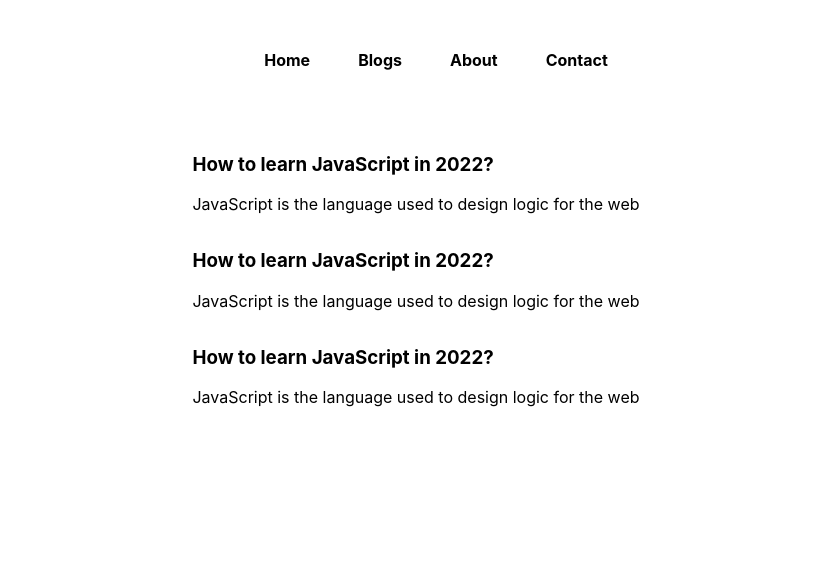
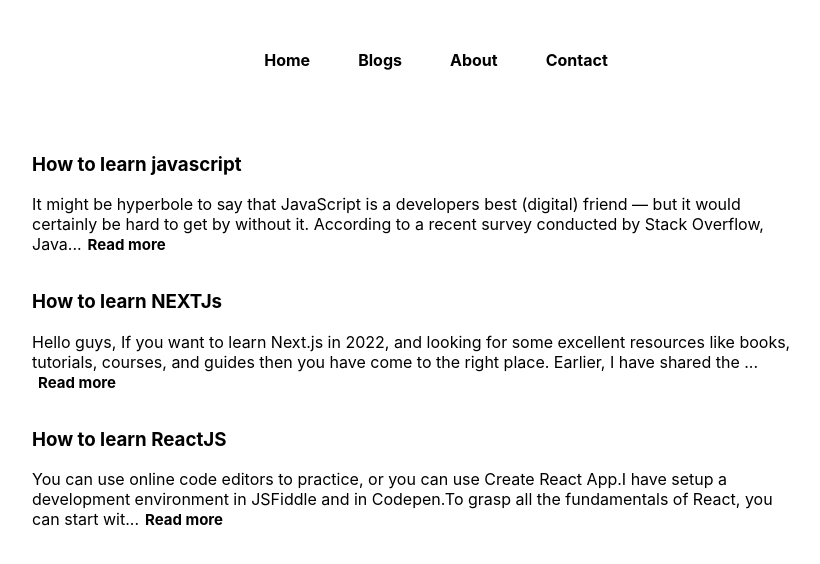
Before and after one commit to 14anirudh/Blog_Next, a Next.js app: page /blog in a window 1280 px wide. Shown: the top 564 px of the page, without its empty margins (224-1044 px from the left). Built offline with nearby package versions, Linux system fonts and the light colour scheme.

Commit message:
added routes

```diff
--- /dev/null
+++ b/blogData/learn_js.json
@@ -0,0 +1,6 @@
+{
+    "title":"How to learn javascript",
+    "content":"It might be hyperbole to say that JavaScript is a developers best (digital) friend — but it would certainly be hard to get by without it. According to a recent survey conducted by Stack Overflow, JavaScript is the world s most popular programming language, with an incredible 69.7 percent of the 90,000 developers polled citing it as the most-used skill in their programming toolbox. Its a staple skill for all manner of developers, from the most entry-level junior developers to the highest-ranked programming specialists. ",
+    "author":"anirudh gautam",
+    "slug":"How-to-Learn-JavaScript"
+}
--- /dev/null
+++ b/blogData/learn_nextjs.json
@@ -0,0 +1,6 @@
+{
+    "title":"How to learn NEXTJs",
+    "content":"Hello guys, If you want to learn Next.js in 2022, and looking for some excellent resources like books, tutorials, courses, and guides then you have come to the right place. Earlier, I have shared the best courses to learn React.js and the best React Books for beginners, and In this article, I am going to share some of the best online training courses to learn Next.js from scratch. If you don’t know, Next.js is a popular React framework that helps in server-side rendering which can significantly improve the user experience of page load ties. Using Server-side rendering also gives you an edge on SEO with a more easily indexable and crawlable website out of the box. Next.js is touted as the next big thing in the web development world and 2022 may be a good time to learn Next.js.",
+    "author":"anirudh gautam",
+    "slug":"How-to-Learn-NEXTJs"
+}
--- /dev/null
+++ b/blogData/learn_react.json
@@ -0,0 +1,6 @@
+{
+    "title":"How to learn ReactJS",
+    "content":"You can use online code editors to practice, or you can use Create React App.I have setup a development environment in JSFiddle and in Codepen.To grasp all the fundamentals of React, you can start with the following tutorials:React official documentation by React Beginners guide to React by Kent C. Dodds Fundamentals of React by Samer Buna By now, you should have a basic idea of the fundamentals of React. Its enough to start developing simple web apps in React. Now, take a look at the React official tutorial: React Official tutorial by React Its a well-written article covering the fundamentals of React. And it also explains the specific topics very clearly. Last but not least, learn how to connect to APIs with React apps: Fetching API with React.js by Ethan Jarrell ",
+    "author":"anirudh gautam",
+    "slug":"How-to-Learn-REactJS"
+}
--- /dev/null
+++ b/pages/api/blogs.js
@@ -0,0 +1,16 @@
+// Next.js API route support: https://nextjs.org/docs/api-routes/introduction
+import * as fs from "fs";
+
+export default async function handler(req, res) {
+  let data = await fs.promises.readdir("blogData");
+  let myfile;
+  let allBlogs=[];
+  for (let index = 0; index < data.length; index++) {
+    const item = data[index];
+    console.log(item);
+    myfile = await fs.promises.readFile(("blogData/" + item),"utf-8");
+    allBlogs.push(JSON.parse(myfile))
+  }
+  res.status(200).json(allBlogs);
+}
+//used aync await to get all the data in the array
--- /dev/null
+++ b/pages/api/getblog.js
@@ -0,0 +1,15 @@
+// Next.js API route support: https://nextjs.org/docs/api-routes/introduction
+import * as fs from 'fs';
+
+//http://localhost:3000/api/getblog?slug=learn_js
+export default function handler(req, res) {
+  fs.readFile(`blogData/${req.query.slug}.json`,'utf-8',(err,data)=>{
+    if(err){
+        res.status(500).json({error:"No such blog found"})
+    }
+    console.log(req.query.slug)//string to object JSON.parse
+    res.status(200).json(JSON.parse(data))
+  })
+
+}
+//if slug is valid then it will show data otherwise error would be thrown
--- a/pages/api/hello.js
+++ /dev/null
@@ -1,5 +0,0 @@
-// Next.js API route support: https://nextjs.org/docs/api-routes/introduction
-
-export default function handler(req, res) {
-  res.status(200).json({ name: 'John Doe' })
-}
--- a/pages/blog.js
+++ b/pages/blog.js
@@ -1,26 +1,38 @@
-import React from "react";
+import React, { useEffect, useState } from "react";
 import styles from "../styles/Blog.module.css";
 import Link from "next/link";
 
 function blog() {
+  const [display, setDisplay] = useState([]);
+  useEffect(() => {
+    fetch("http://localhost:3000/api/blogs")
+      .then((res) => {
+        return res.json();
+      })
+      .then((data) => {
+        setDisplay(data);
+        console.log(data);
+      });
+  }, []);
+
   return (
     <div className={styles.container}>
       <main className={styles.main}>
-        <div className="blogItem">
-          <Link href={"BlogPost/Learn.js"}>
-
-            <h3 className={styles.blogItemh3}>How to learn JavaScript in 2022?</h3>
-          </Link>
-          <p>JavaScript is the language used to design logic for the web</p>
-        </div>
-        <div className="blogItem">
-          <h3 className={styles.blogItemh3}>How to learn JavaScript in 2022?</h3>
-          <p>JavaScript is the language used to design logic for the web</p>
-        </div>
-        <div className="blogItem">
-          <h3 className={styles.blogItemh3}>How to learn JavaScript in 2022?</h3>
-          <p>JavaScript is the language used to design logic for the web</p>
-        </div>
+        {display.map((items) => {
+          return (
+            <div key={items.slug}>
+              <Link href={`BlogPost/${items.slug}`}>
+                <h3 className={styles.blogItemh3}>{items.title}</h3>
+              </Link>
+              <p className={styles.blogItemp}>
+                {items.content.substr(0, 200) + "..."}
+                <Link href={`BlogPost/${items.slug}`}>
+                  <button className={styles.blogbtn}>Read more</button>
+                </Link>
+              </p>
+            </div>
+          );
+        })}
       </main>
     </div>
   );
--- a/styles/Blog.module.css
+++ b/styles/Blog.module.css
@@ -11,3 +11,19 @@
 .blogItemh3{
     cursor: pointer;
 }
+
+.blogItemp{
+    max-width: 60vw;
+}
+.blogbtn{
+  background:none;
+  border: none;
+  cursor: pointer;
+  font-family: -apple-system, BlinkMacSystemFont, Segoe UI, Roboto, Oxygen,
+    Ubuntu, Cantarell, Fira Sans, Droid Sans, Helvetica Neue, sans-serif;
+    font-weight: 700;
+    font-size: 15px;
+}
+.container {
+  padding: 0 2rem;
+}
--- a/styles/BlogPost.module.css
+++ b/styles/BlogPost.module.css
@@ -10,5 +10,5 @@
   }
 
   .container {
-    padding: 0 15rem;
+    padding: 0 5rem;
   }
--- a/styles/Home.module.css
+++ b/styles/Home.module.css
@@ -139,6 +139,7 @@
   margin: 0 24px;
     list-style: none;
     font-weight: bold;
+    cursor: pointer;
 }
 .img{
   border-radius:5px;
```
